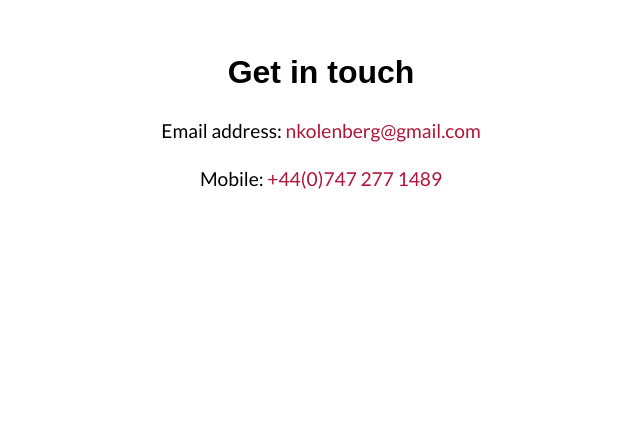
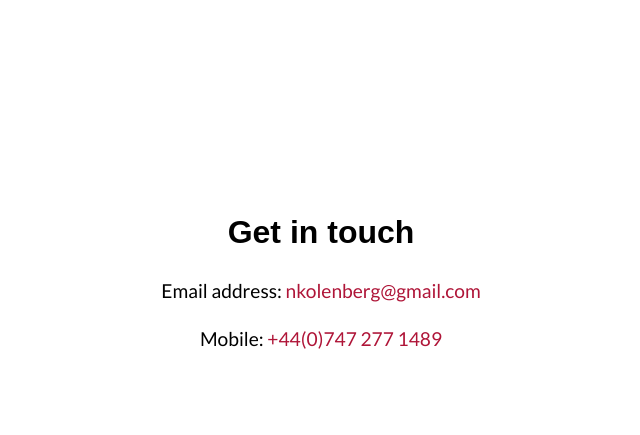
Before and after one commit to n8kolenberg/n8kolenberg.github.io, a plain HTML site: page index.html in a window 1280 px wide. Shown: the part 5449-5884 px from the top of the page, without its empty margins (319-959 px from the left). Before the commit the page ends 5724 px from the top, so only its background shows below. Drawn offline with Linux system fonts and the light colour scheme; a web font is replaced by a local one.

Commit message:
Adjust get in touch box layout

```diff
--- a/css/style.css
+++ b/css/style.css
@@ -476,7 +476,7 @@ section {
     /* Contact MEDIA QUERY 2 ============================*/
 
     .contact {
-        height: 35rem;
+        height: 42rem;
     }
 
     .contact .content {
@@ -485,11 +485,11 @@ section {
     margin: auto;
     padding-bottom: 3rem;
     position: absolute;
-    top: 350rem;
+    top: 360rem;
     left: 0;
     bottom: 0;
     right: 0;
-    background-color: rgba(255, 255, 255, 0.7);
+    background-color: rgba(255, 255, 255, 0.8);
     border-radius: 5px;
 }
 
```
